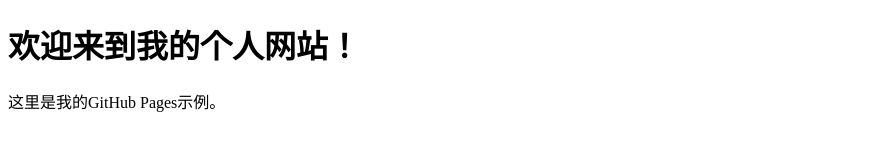
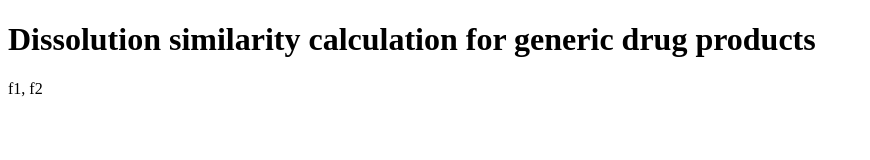
Before and after one commit to llb01/dissolution_similarity, a plain HTML site: page index.html in a window 1280 px wide. Shown: the whole page, without its empty margins (0-870 px from the left). Drawn offline with Linux system fonts and the light colour scheme.

Commit message:
Update index.html

```diff
--- a/index.html
+++ b/index.html
@@ -5,7 +5,7 @@
   <title>Home page : Dissolution similarity calculation for generic drug products</title>
 </head>
 <body>
-  <h1>欢迎来到我的个人网站！</h1>
-  <p>这里是我的GitHub Pages示例。</p>
+  <h1>Dissolution similarity calculation for generic drug products</h1>
+  <p>f1, f2</p>
 </body>
 </html>
```
